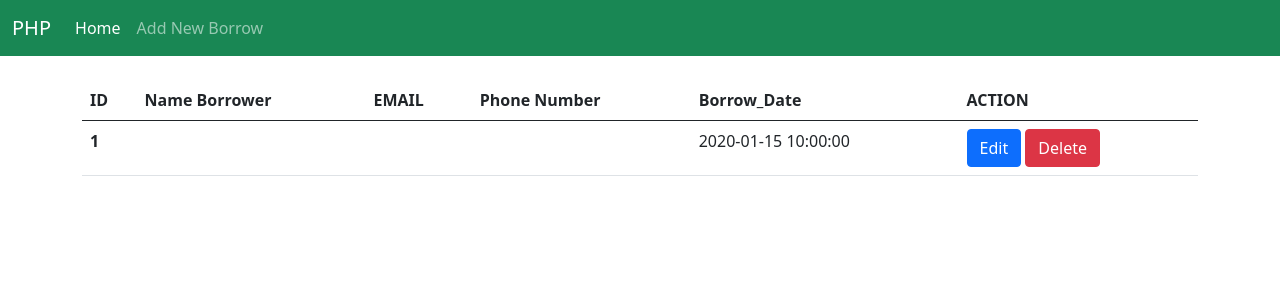
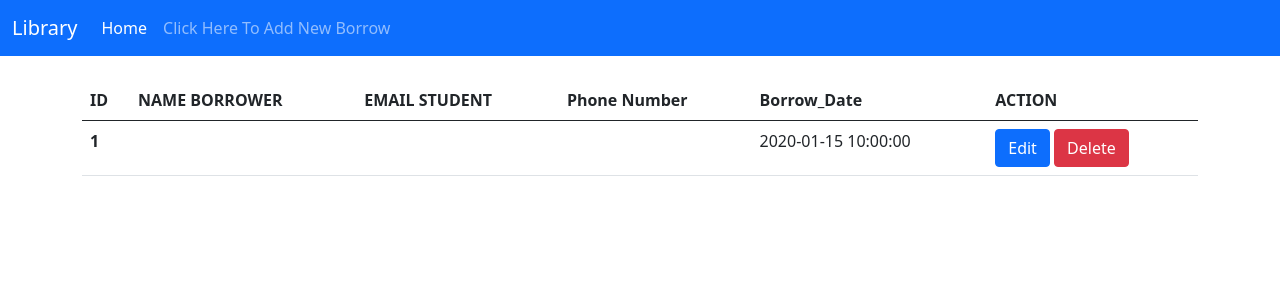
Before and after one commit to Simsopheakdey/WebBorrowBook, a PHP site: page / in a window 1280 px wide. Shown: the top 300 px of the page. Run offline with PHP 8.4, Linux system fonts and the light colour scheme; tables that the repository leaves empty or names only in its code hold one stand-in row (values such as "Sample post"); data that the repository does not hold is empty.

Commit message:
NEW UPDate

```diff
--- a/index.php
+++ b/index.php
@@ -9,16 +9,16 @@
   </head>
   <body>
 
-    <nav class="navbar navbar-expand-lg navbar-dark bg-success">
+    <nav class="navbar navbar-expand-lg navbar-dark bg-primary">
   <div class="container-fluid">
-    <a class="navbar-brand" href="index.php">PHP</a>
+    <a class="navbar-brand" href="index.php">Library</a>
     <div class="collapse navbar-collapse" id="navbarNav">
       <ul class="navbar-nav">
         <li class="nav-item">
           <a class="nav-link active" aria-current="page" href="index.php">Home</a>
         </li>
         <li class="nav-item">
-          <a class="nav-link" href="create.php">Add New Borrow</a>
+          <a class="nav-link" href="create.php">Click Here To Add New Borrow</a>
         </li>
       </ul>
     </div>
@@ -29,8 +29,8 @@
   <thead>
     <tr>
       <th scope="col">ID</th>
-      <th scope="col">Name Borrower</th>
-      <th scope="col">EMAIL</th>
+      <th scope="col">NAME BORROWER</th>
+      <th scope="col">EMAIL STUDENT </th>
       <th scope="col">Phone Number</th>
        <th scope="col">Borrow_Date</th>
         <th scope="col">ACTION</th>
```
